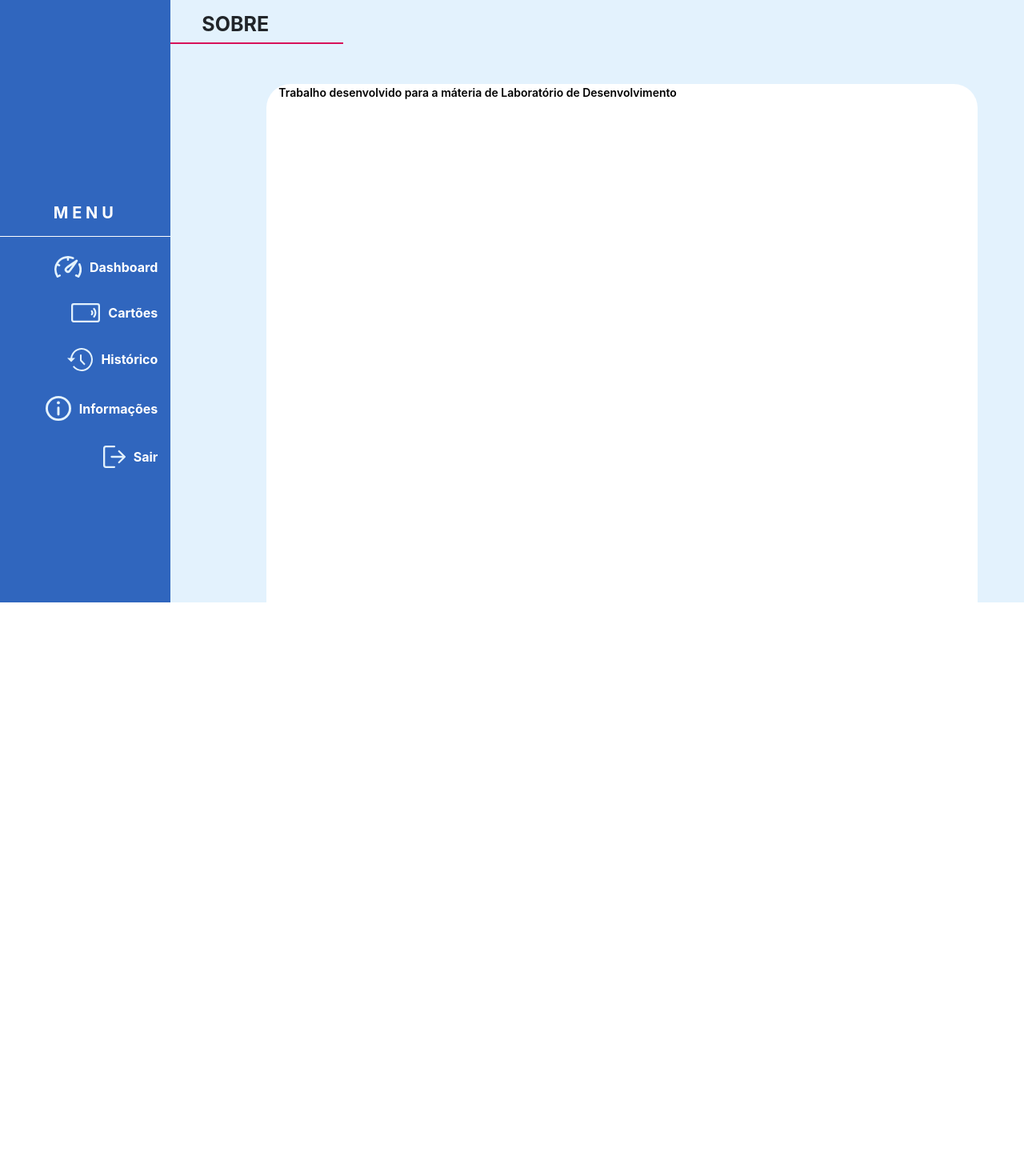
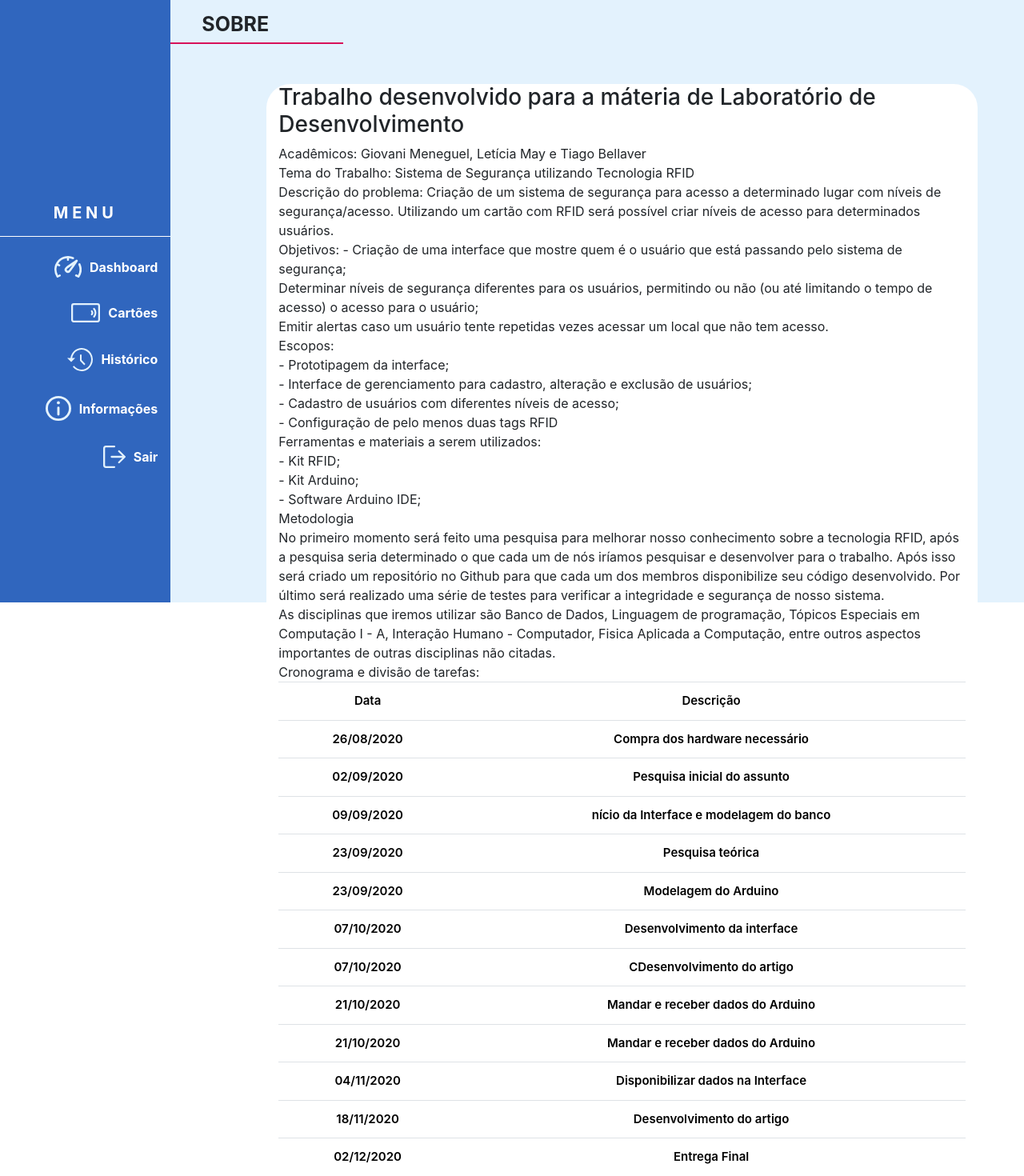
Before and after one commit to tiagobellaver/trabalhoLAB, a React (Create React App) app in the folder frontend/: page /sobre in a window 1280 px wide. Shown: the part 47-1517 px from the top of the page at 80% size. Before the commit the page ends 800 px from the top, so only its background shows below. Built offline with nearby package versions, Linux system fonts and the light colour scheme.

Commit message:
Problem with SSL

```diff
--- a/frontend/package.json
+++ b/frontend/package.json
@@ -7,6 +7,7 @@
     "@testing-library/jest-dom": "^4.2.4",
     "@testing-library/react": "^9.3.2",
     "@testing-library/user-event": "^7.1.2",
+    "axios": "^0.21.0",
     "body-parse": "^0.1.0",
     "bootstrap": "^4.5.2",
     "classnames": "^2.2.6",
--- a/frontend/src/pages/about/About.jsx
+++ b/frontend/src/pages/about/About.jsx
@@ -1,5 +1,5 @@
 import React  from 'react';
-import { Container, Row, Col  } from 'reactstrap';
+import { Container, Row, Col, Table} from 'reactstrap';
 
 import Navbar from '../../components/Navbar/Navbar';
 
@@ -14,7 +14,88 @@ export default props =>
                 <h1 className="title-page">Sobre</h1>
                 <hr className="title-line"/>
                 <Col sm={10} md={10} lg={10} className="content-container">
-                    <p className="p-text-value">Trabalho desenvolvido para a máteria de Laboratório de Desenvolvimento</p>
+                    <h3>Trabalho desenvolvido para a máteria de Laboratório de Desenvolvimento</h3>
+                    <p>Acadêmicos: Giovani Meneguel, Letícia May e Tiago Bellaver</p>
+                    <p>Tema do Trabalho: Sistema de Segurança utilizando Tecnologia RFID</p>
+                    <p>Descrição do problema: Criação de um sistema de segurança para acesso a determinado lugar com níveis de segurança/acesso. Utilizando um
+                    cartão com RFID será possível criar níveis de acesso para determinados usuários.</p>
+                    <p>Objetivos: - Criação de uma interface que mostre quem é o usuário que está passando pelo sistema de segurança;</p>
+                    <p>Determinar níveis de segurança diferentes para os usuários, permitindo ou não (ou até limitando o tempo de acesso) o acesso para o usuário;</p>
+                    <p>Emitir alertas caso um usuário tente repetidas vezes acessar um local que não tem acesso.</p>
+                    <p>Escopos:</p>
+                    <p>- Prototipagem da interface;</p>
+                    <p>- Interface de gerenciamento para cadastro, alteração e exclusão de usuários;</p>
+                    <p>- Cadastro de usuários com diferentes níveis de acesso;</p>
+                    <p>- Configuração de pelo menos duas tags RFID</p>
+                    <p>Ferramentas e materiais a serem utilizados: </p>
+                    <p>- Kit RFID;</p>
+                    <p>- Kit Arduino;</p>
+                    <p>- Software Arduino IDE;</p>
+                    <p>Metodologia</p>
+                    <p>No primeiro momento será feito uma pesquisa para melhorar nosso conhecimento sobre a tecnologia RFID, após a pesquisa seria determinado o que cada um de
+                    nós iríamos pesquisar e desenvolver para o trabalho. Após isso será criado um repositório no Github para que cada um dos membros disponibilize seu código desenvolvido.
+                    Por último será realizado uma série de testes para verificar a integridade e segurança de nosso sistema.</p>
+                    <p>	As disciplinas que iremos utilizar são Banco de Dados, Linguagem de programação, Tópicos Especiais em Computação I - A, Interação Humano - Computador, Fisica Aplicada
+                    a Computação, entre outros aspectos importantes de outras disciplinas não citadas.</p>
+                    <p>Cronograma e divisão de tarefas:</p>
+                    <Table>
+                        <thead>
+                            <tr>
+                                <td>Data</td>
+                                <td>Descrição</td>
+                            </tr>
+                        </thead>
+                        <tbody>
+                            <tr>
+                                <td>26/08/2020</td>
+                                <td>Compra dos hardware necessário</td>
+                            </tr>
+                            <tr>
+                                <td>02/09/2020</td>
+                                <td>Pesquisa inicial do assunto</td>
+                            </tr>
+                            <tr>
+                                <td>09/09/2020</td>
+                                <td>nício da Interface e modelagem do banco</td>
+                            </tr>
+                            <tr>
+                                <td>23/09/2020</td>
+                                <td>Pesquisa teórica</td>
+                            </tr>
+                            <tr>
+                                <td>23/09/2020</td>
+                                <td>Modelagem do Arduino</td>
+                            </tr>
+                            <tr>
+                                <td>07/10/2020</td>
+                                <td>Desenvolvimento da interface</td>
+                            </tr>
+                            <tr>
+                                <td>07/10/2020</td>
+                                <td>CDesenvolvimento do artigo</td>
+                            </tr>
+                            <tr>
+                                <td>21/10/2020</td>
+                                <td>Mandar e receber dados do Arduino</td>
+                            </tr>
+                            <tr>
+                                <td>21/10/2020</td>
+                                <td>Mandar e receber dados do Arduino</td>
+                            </tr>
+                            <tr>
+                                <td>04/11/2020</td>
+                                <td>Disponibilizar dados na Interface</td>
+                            </tr>
+                            <tr>
+                                <td>18/11/2020</td>
+                                <td>Desenvolvimento do artigo</td>
+                            </tr>
+                            <tr>
+                                <td>02/12/2020</td>
+                                <td>Entrega Final</td>
+                            </tr>
+                        </tbody>
+                    </Table>
                 </Col>
             </Col>
         </Row>
--- a/frontend/src/pages/historic/Historic.jsx
+++ b/frontend/src/pages/historic/Historic.jsx
@@ -1,11 +1,43 @@
-import React  from 'react';
+import React, { Component} from 'react';
 import { Container, Row, Col, Table } from 'reactstrap';
 import './Historic.css';
 import Navbar from '../../components/Navbar/Navbar';
 import { Link } from 'react-router-dom'
 
-export default props =>
-<>
+import api from '../../utils/ApiService';
+import ApiService from '../../utils/ApiService';
+
+class Historic extends Component {
+
+    constructor(props) {
+        super(props);
+
+        this.state = {
+            historico: []
+        };
+    }
+
+    componentDidMount() {
+        ApiService.ListHistorico()
+        .then(res => ApiService.TrataErros(res))
+        .then(res => {
+            if(res.message === 'success') {
+                this.setState({historico: [...this.state.historico, ...res.data]});
+            }
+            console.log(res)
+        })
+    }
+
+render() {
+    const campos = [{
+        id: 'id',
+        apelido: '',
+        data: 'date',
+        status: 'autorizado'
+    }]
+
+    return(
+    <>
     <Container fluid>
         <Row>
             <Col sm={2} md={2} lg={2} className="p-0 nav">
@@ -27,13 +59,12 @@ export default props =>
                         </thead>
                         <tbody>
                             <tr>
-                                <td>1</td>
-                                <td>Teste</td>
-                                <td>testinho</td>
-                                <td>testando</td>
+                                <td>{this.state.id}</td>
+                                <td>{this.state.apelido}</td>
+                                <td>{this.state.data}</td>
+                                <td>{this.state.status}</td>
                                 <td>
                                     <Link to="/historico-detalhe" type="button" className="link-option">Detalhes</Link>
-                                    <Link to="/historico-detalhe" type="button" className="link-option-del">Excluir Registro</Link>
                                 </td>
                             </tr>
                         </tbody>
@@ -42,4 +73,8 @@ export default props =>
             </Col>
         </Row>
     </Container>
-</>
+    </>
+    );
+}
+}
+export default Historic;
--- a/frontend/src/pages/home/Home.jsx
+++ b/frontend/src/pages/home/Home.jsx
@@ -18,13 +18,30 @@ export default props =>
                     <Table>
                         <thead>
                             <tr>
-                                <th>HISTÓRICO</th>
                                 <th>CARTÕES</th>
                             </tr>
                         </thead>
                         <tbody>
                             <tr>
                                 <td>1</td>
+                                <td>Tiago</td>
+                                <td>Ativo</td>
+                            </tr>
+                        </tbody>
+                    </Table>
+
+                    <Table>
+                        <thead>
+                            <tr>
+                                <th>HISTÓRICO</th>
+                            </tr>
+                        </thead>
+                        <tbody>
+                            <tr>
+                                <td>1</td>
+                                <td>Tiago</td>
+                                <td>18/11/2020 às 19:00</td>
+                                <td>Autorizado</td>
                                 <td>Teste</td>
                             </tr>
                         </tbody>
--- /dev/null
+++ b/frontend/src/utils/ApiService.js
@@ -0,0 +1,15 @@
+const ApiService = {
+
+    ListHistorico : () =>{
+        return fetch('https://localhost:8080/api/historicos')
+
+    },
+    TrataErros: res => {
+        if(!res.ok){
+            throw Error(res.responseText)
+        }
+        return res.json()
+    }
+
+}
+export default ApiService;
```
Also changed, not shown: 1 other file (tests, documents, lock files or other folders).
